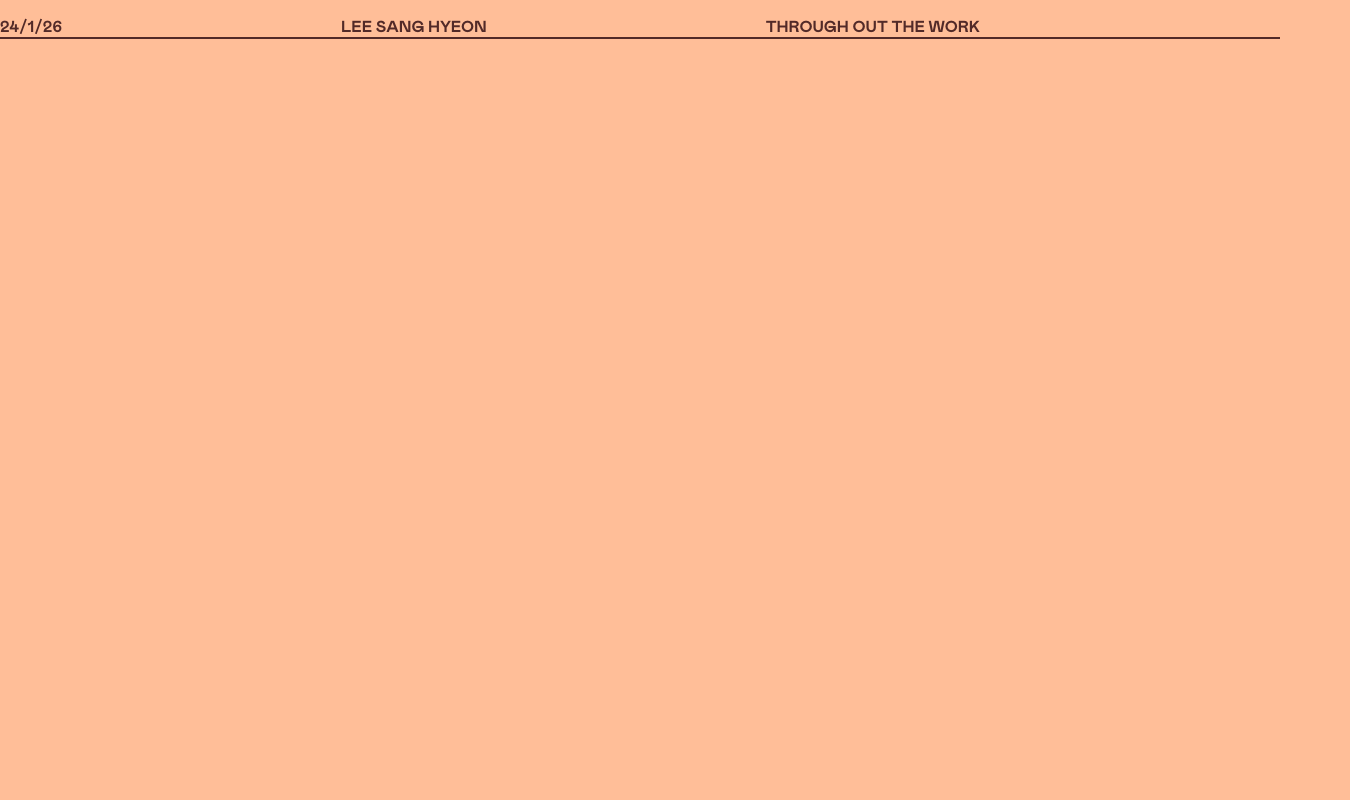
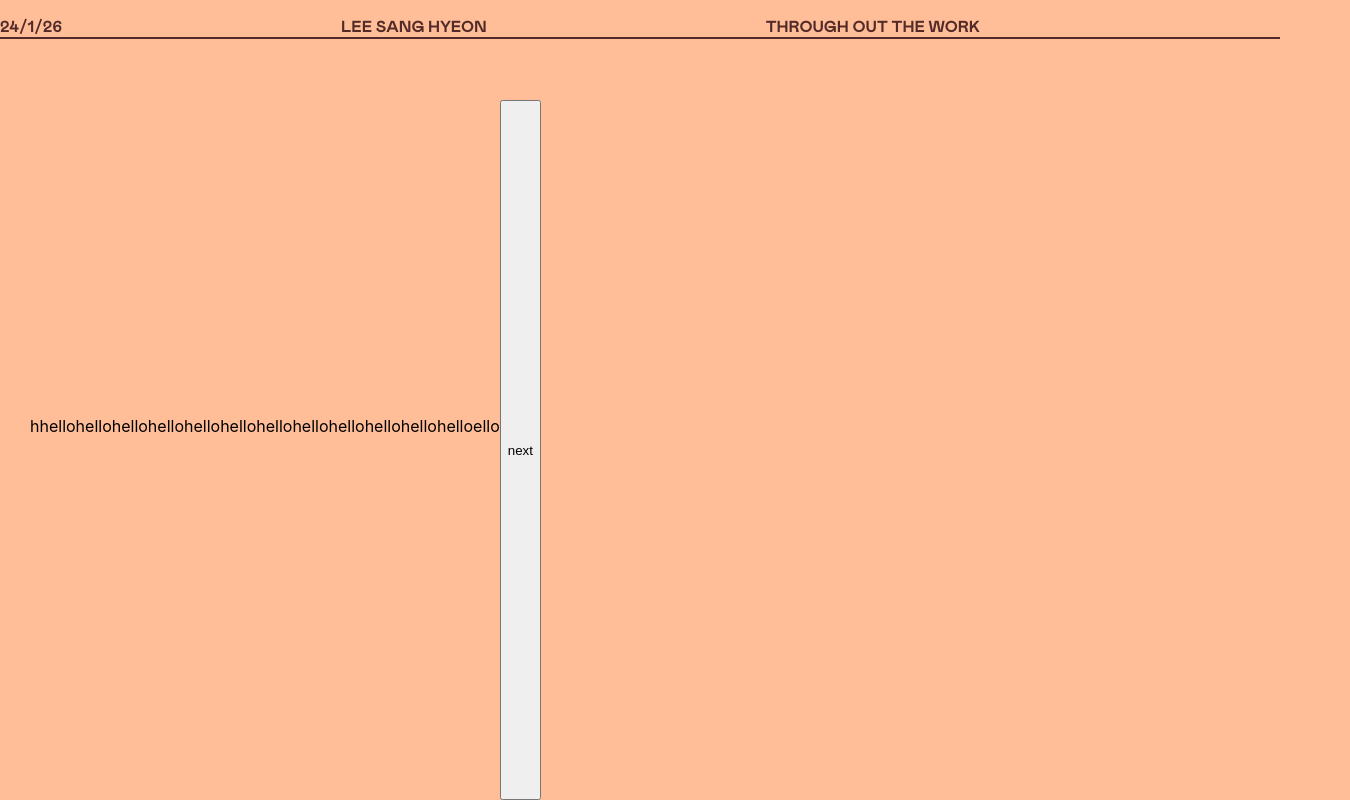
Before and after one commit to francesco419/2023-Dec, a React (Create React App) app: page /project in a window 1280 px wide. Shown: the whole page, 1350 px wide, since content can reach past the window. Built offline with nearby package versions, Linux system fonts and the light colour scheme.

Commit message:
framer motion

```diff
--- a/src/App.tsx
+++ b/src/App.tsx
@@ -5,12 +5,13 @@ import './App.scss';
 import { AnimatePresence } from 'framer-motion';
 import Navbar from './components/header/headerContainer';
 import PlayGround from './page/playground/playground';
+import Project from './page/project/project';
 
 export default function App() {
   const location = useLocation();
   return (
     <>
-        <Navbar />
+      <Navbar />
       <AnimatePresence mode='wait'>
         <Routes location={location} key={location.pathname}>
           <Route
@@ -19,6 +20,7 @@ export default function App() {
           />
           <Route path={`/riri`} element={<StartPage />} />
           <Route path={`/playground`} element={<PlayGround />} />
+          <Route path={`/project`} element={<Project />} />
         </Routes>
       </AnimatePresence>
     </>
--- a/src/page/front/startPage.tsx
+++ b/src/page/front/startPage.tsx
@@ -6,6 +6,8 @@ import { TitleH2Tag } from '../../components/common/font/titleComp';
 import { ButtonOnlyText } from '../../components/common/button/type2/buttonTypeTwoLarge';
 import { useState } from 'react';
 import ForMore from '../secondPage/forMore';
+import { ButtonTypeA } from '../../components/common/button/type1/buttonTypeOneLarge';
+import { Link } from 'react-router-dom';
 
 const SecCon = styled.div`
   display: flex;
@@ -77,9 +79,12 @@ export default function StartPage() {
                 : { display: 'flex', margin: '40px 0 0' }
             }
           >
-            <ForMore forMore={forMore}/>
+            <ForMore forMore={forMore} />
           </div>
         )}
+        <ButtonTypeA onClick={() => {}}>
+          <Link to={'/project'}>FURTHER MORE</Link>
+        </ButtonTypeA>
       </div>
     </Container>
   );
--- /dev/null
+++ b/src/page/project/img.tsx
@@ -0,0 +1,113 @@
+import { motion } from 'framer-motion';
+
+interface Typeimg {
+  img: any;
+  change: number;
+}
+
+export const Img = ({ img, change }: Typeimg) => {
+  return (
+    <motion.div
+      key={change}
+      initial={{ y: 500, opacity: 0 }}
+      animate={{ y: 0, opacity: 1 }}
+      exit={{ y: -500, opacity: 0 }}
+      style={{ padding: '300px 0' }}
+    >
+      {img}
+    </motion.div>
+  );
+};
+
+/**
+ * import * as React from "react";
+import { useState } from "react";
+import { motion, AnimatePresence } from "framer-motion";
+import { wrap } from "popmotion";
+import { images } from "./image-data";
+
+const variants = {
+  enter: (direction: number) => {
+    return {
+      x: direction > 0 ? 1000 : -1000,
+      opacity: 0
+    };
+  },
+  center: {
+    zIndex: 1,
+    x: 0,
+    opacity: 1
+  },
+  exit: (direction: number) => {
+    return {
+      zIndex: 0,
+      x: direction < 0 ? 1000 : -1000,
+      opacity: 0
+    };
+  }
+};
+
+
+ * Experimenting with distilling swipe offset and velocity into a single variable, so the
+ * less distance a user has swiped, the more velocity they need to register as a swipe.
+ * Should accomodate longer swipes and short flicks without having binary checks on
+ * just distance thresholds and velocity > 0.
+
+const swipeConfidenceThreshold = 10000;
+const swipePower = (offset: number, velocity: number) => {
+  return Math.abs(offset) * velocity;
+};
+
+export const Example = () => {
+  const [[page, direction], setPage] = useState([0, 0]);
+
+  // We only have 3 images, but we paginate them absolutely (ie 1, 2, 3, 4, 5...) and
+  // then wrap that within 0-2 to find our image ID in the array below. By passing an
+  // absolute page index as the `motion` component's `key` prop, `AnimatePresence` will
+  // detect it as an entirely new image. So you can infinitely paginate as few as 1 images.
+  const imageIndex = wrap(0, images.length, page);
+
+  const paginate = (newDirection: number) => {
+    setPage([page + newDirection, newDirection]);
+  };
+
+  return (
+    <>
+      <AnimatePresence initial={false} custom={direction}>
+        <motion.img
+          key={page}
+          src={images[imageIndex]}
+          custom={direction}
+          variants={variants}
+          initial="enter"
+          animate="center"
+          exit="exit"
+          transition={{
+            x: { type: "spring", stiffness: 300, damping: 30 },
+            opacity: { duration: 0.2 }
+          }}
+          drag="x"
+          dragConstraints={{ left: 0, right: 0 }}
+          dragElastic={1}
+          onDragEnd={(e, { offset, velocity }) => {
+            const swipe = swipePower(offset.x, velocity.x);
+
+            if (swipe < -swipeConfidenceThreshold) {
+              paginate(1);
+            } else if (swipe > swipeConfidenceThreshold) {
+              paginate(-1);
+            }
+          }}
+        />
+      </AnimatePresence>
+      <div className="next" onClick={() => paginate(1)}>
+        {"‣"}
+      </div>
+      <div className="prev" onClick={() => paginate(-1)}>
+        {"‣"}
+      </div>
+    </>
+  );
+};
+
+ */
--- /dev/null
+++ b/src/page/project/project.tsx
@@ -0,0 +1,31 @@
+import React, { useEffect, useState } from 'react';
+import { Container } from '../common/container';
+import { AnimatePresence, motion } from 'framer-motion';
+import { Img } from './img';
+
+const Project = () => {
+  const [change, setChange] = useState<number>(0);
+  const [com, setCom] = useState<number>(0);
+
+  const component = [
+    <p>hhellohellohellohellohellohellohellohellohellohellohellohelloello</p>,
+    <p>hhellohellohellohellohellohellohellohellohellohellohellohelloello</p>
+  ];
+
+  return (
+    <Container>
+      <AnimatePresence mode='wait'>
+        {<Img img={component[com]} change={com} />}
+      </AnimatePresence>
+      <button
+        onClick={() => {
+          setCom((com) => com + 1);
+        }}
+      >
+        next
+      </button>
+    </Container>
+  );
+};
+
+export default Project;
```
